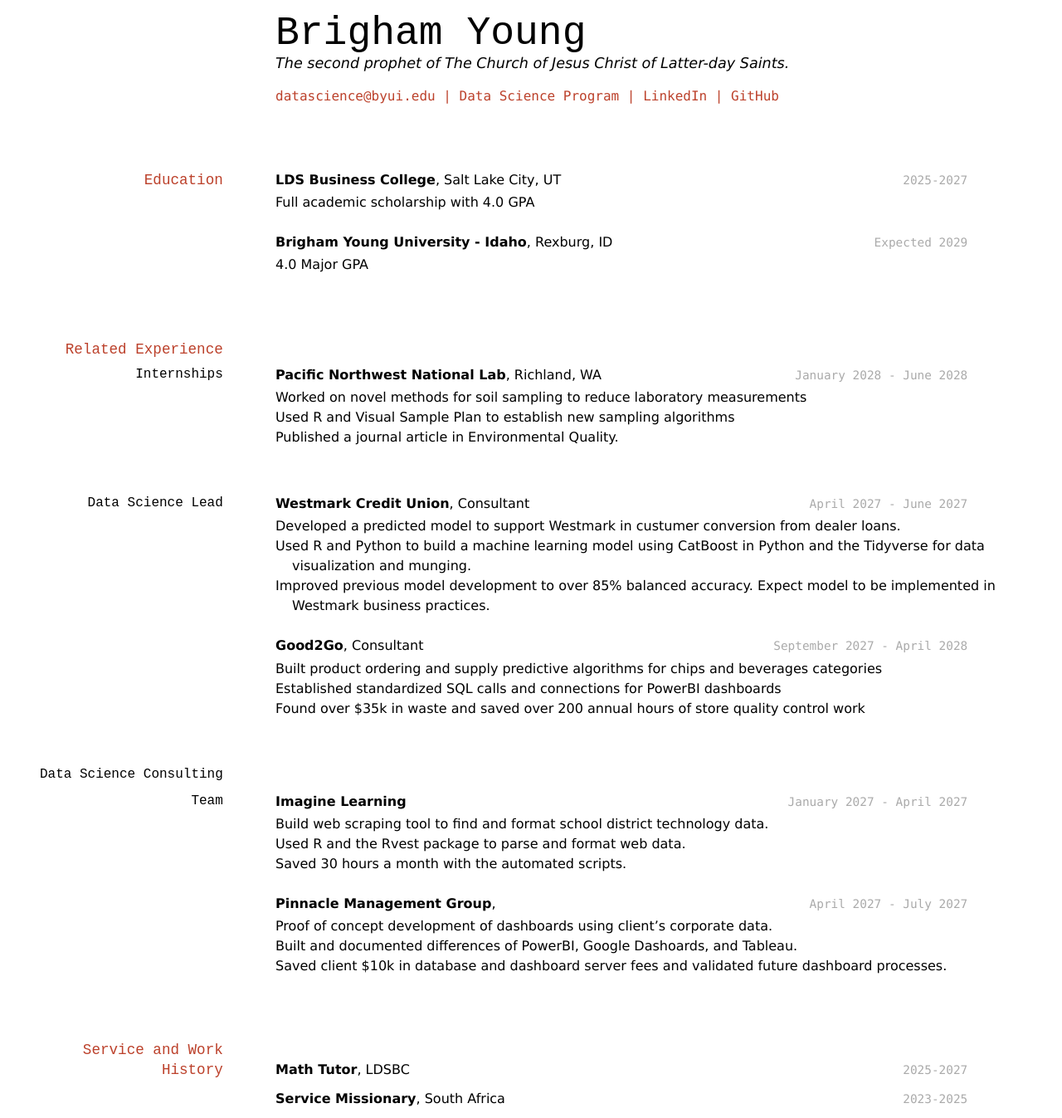
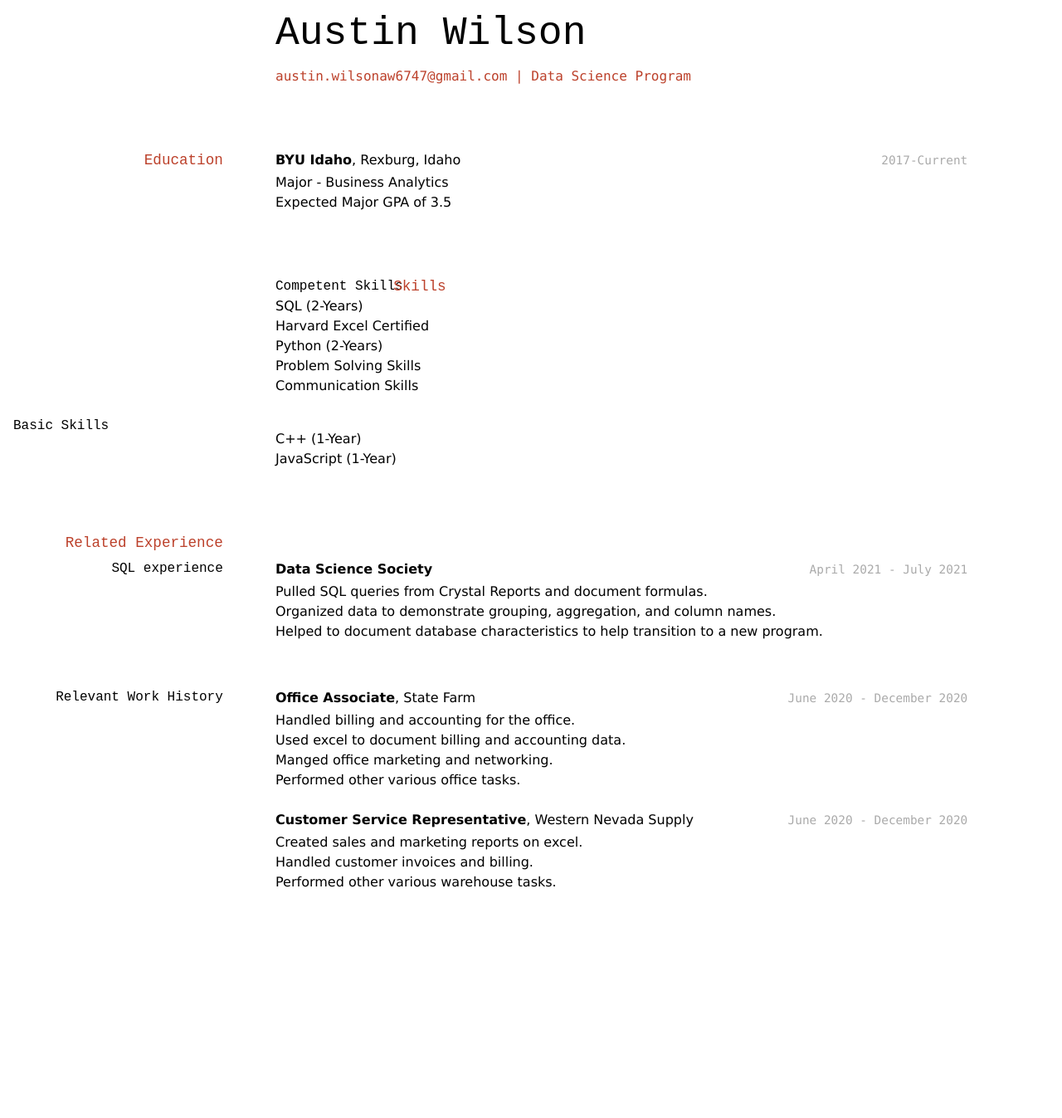
Before and after one commit to byuids-resumes/austin_wilson_resume, a Jekyll site: the page built from docs/index.md, in a window 1280 px wide. Shown: the whole page at 83% size. Built offline with Jekyll 4.4.1, drawn with Linux system fonts in a browser that asks for light colours; after the commit the page ends 1099 px from its top, so only the background shows below that.

Commit message:
Update index.md

```diff
--- a/docs/index.md
+++ b/docs/index.md
@@ -1,86 +1,58 @@
 ---
 layout: cv
-title: Brigham Young's Resume
+title: Austin Wilson's Resume
 ---
-# Brigham Young
-The second prophet of The Church of Jesus Christ of Latter-day Saints.
+# Austin Wilson
 
 <div id="webaddress">
-<a href="datascience@byui.edu">datascience@byui.edu</a>
-| <a href="https://byuidatascience.github.io/development.html">Data Science Program</a>
-| <a href="https://www.linkedin.com/groups/13537407/">LinkedIn</a>
-| <a href="https://github.com/byuids-resumes">GitHub</a>
+<a href="austin.wilsonaw6747@gmail.com">austin.wilsonaw6747@gmail.com</a>
+| <a href="https://github.com/wilson6747/austin_wilson_resume">Data Science Program</a>
 </div>
 
-<!-- https://www.monique.tech/the-art-of-markdown -->
+## Education
+`2017-Current`
+__BYU Idaho__, Rexburg, Idaho
+- Major - Business Analytics
+- Expected Major GPA of 3.5
+## Skills
+#### Competent Skills
+- SQL (2-Years)
+- Harvard Excel Certified
+- Python (2-Years)
+- Problem Solving Skills
+- Communication Skills
 
-## Education
-
-`2025-2027`
-__LDS Business College__, Salt Lake City, UT
-
-- Full academic scholarship with 4.0 GPA
-
-`Expected 2029`
-__Brigham Young University - Idaho__, Rexburg, ID
-
-- 4.0 Major GPA
-
+#### Basic Skills
+- C++ (1-Year)
+- JavaScript (1-Year)
 
 ## Related Experience
 
-### Internships
+### SQL experience
 
-`January 2028 - June 2028`
-__Pacific Northwest National Lab__, Richland, WA
+`April 2021 - July 2021`
+__Data Science Society__
 
-- Worked on novel methods for soil sampling to reduce laboratory measurements
-- Used R and Visual Sample Plan to establish new sampling algorithms
-- Published a journal article in Environmental Quality.
+- Pulled SQL queries from Crystal Reports and document formulas.
+- Organized data to demonstrate grouping, aggregation, and column names.
+- Helped to document database characteristics to help transition to a new program.
 
-### Data Science Lead
+### Relevant Work History
 
-`April 2027 - June 2027`
-__Westmark Credit Union__, Consultant
+`June 2020 - December 2020`
+__Office Associate__, State Farm
 
-- Developed a predicted model to support Westmark in custumer conversion from dealer loans.
-- Used R and Python to build a machine learning model using CatBoost in Python and the Tidyverse for data visualization and munging.
-- Improved previous model development to over 85% balanced accuracy. Expect model to be implemented in Westmark business practices.
+- Handled billing and accounting for the office.
+- Used excel to document billing and accounting data.
+- Manged office marketing and networking.
+- Performed other various office tasks.
 
-`September 2027 - April 2028`
-__Good2Go__, Consultant
+`June 2020 - December 2020`
+__Customer Service Representative__, Western Nevada Supply
 
-- Built product ordering and supply predictive algorithms for chips and beverages categories
-- Established standardized SQL calls and connections for PowerBI dashboards
-- Found over $35k in waste and saved over 200 annual hours of store quality control work
-
-### Data Science Consulting Team
-
-`January 2027 - April 2027`
-__Imagine Learning__
-
-- Build web scraping tool to find and format school district technology data.
-- Used R and the Rvest package to parse and format web data.
-- Saved 30 hours a month with the automated scripts.
-
-`April 2027 - July 2027`
-__Pinnacle Management Group__,
-
-- Proof of concept development of dashboards using client's corporate data.
-- Built and documented differences of PowerBI, Google Dashoards, and Tableau.
-- Saved client $10k in database and dashboard server fees and validated future dashboard processes.
-
-
-## Service and Work History
-
-`2025-2027`
-__Math Tutor__, LDSBC
-
-
-`2023-2025`
-__Service Missionary__, South Africa
-
-
+- Created sales and marketing reports on excel.
+- Handled customer invoices and billing.
+- Performed other various warehouse tasks.
 
 <!-- ### Footer
 
```
